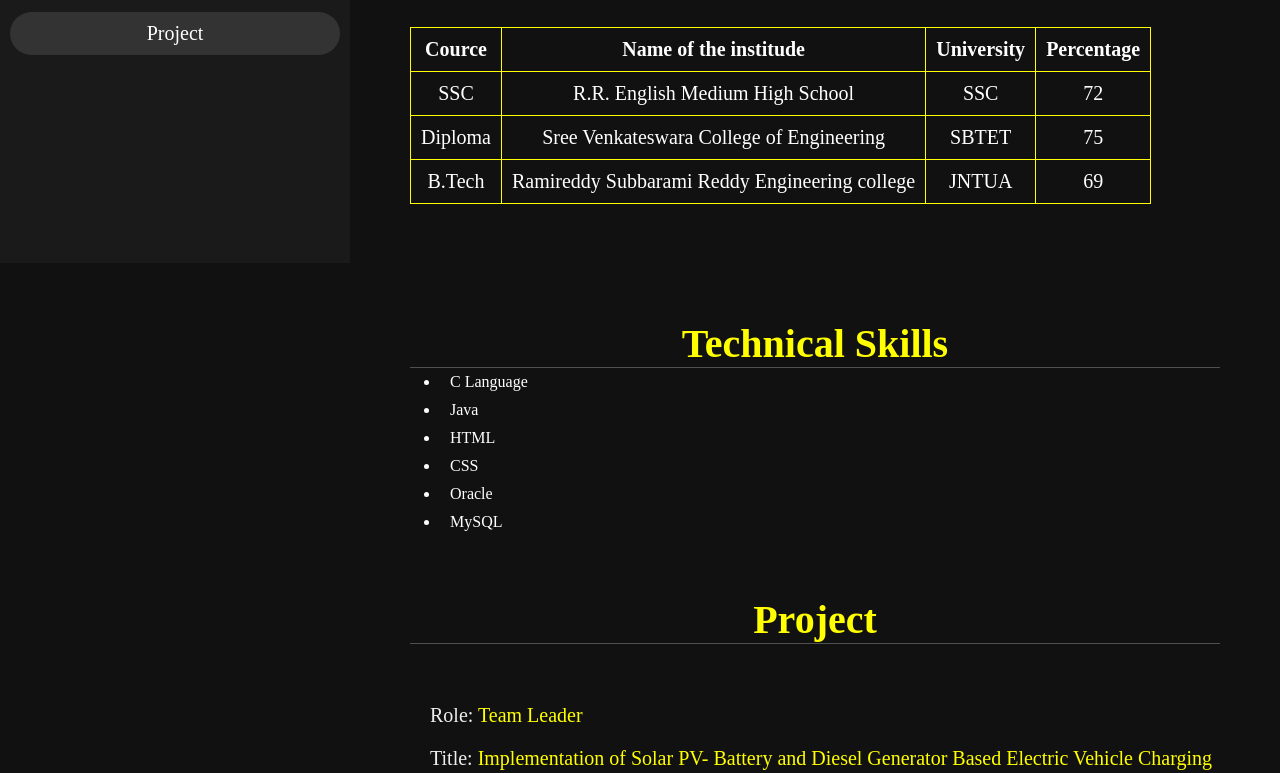
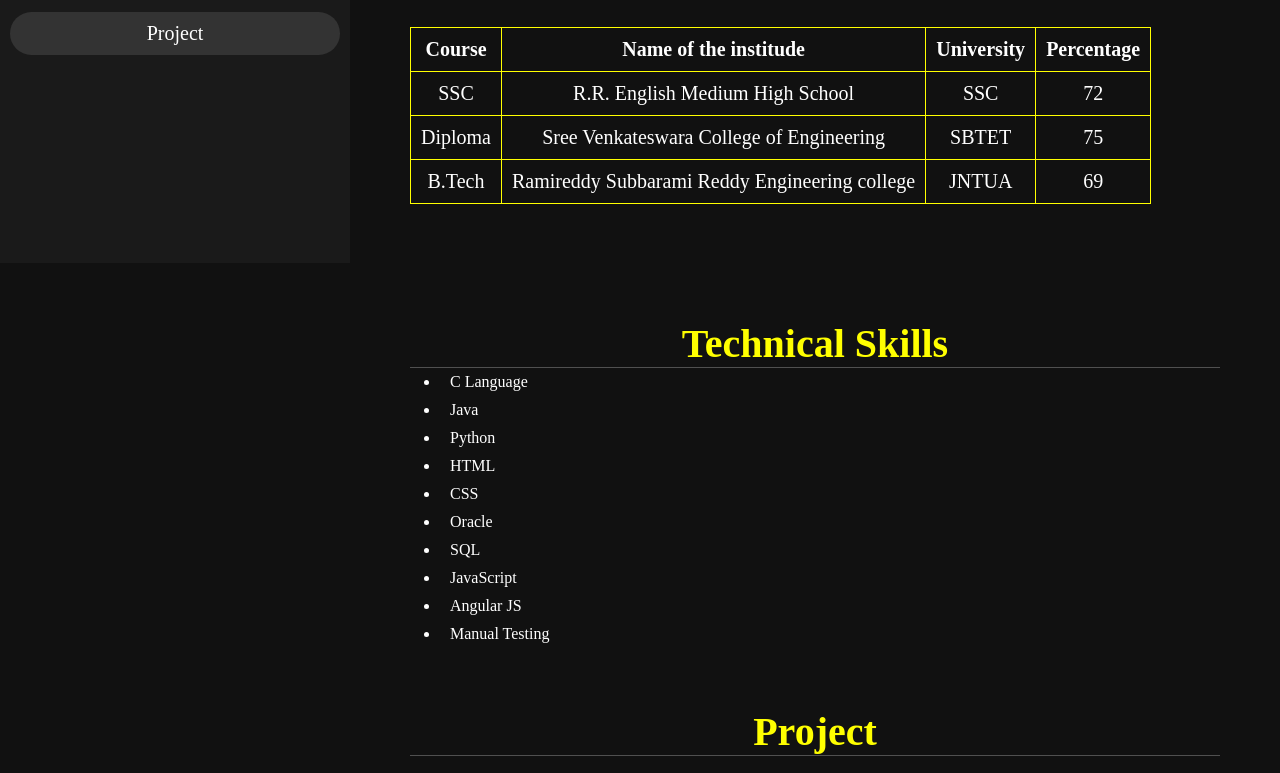
Before and after one commit to 18VISHNU/vishnu.github.io, a plain HTML site: page index.html in a window 1280 px wide. Shown: the part 537-1310 px from the top of the page. Drawn offline with Linux system fonts and the light colour scheme.

Commit message:
Update index.html

```diff
--- a/index.html
+++ b/index.html
@@ -39,7 +39,7 @@
     <h1 class="title"><span>Education</span></h1><br><br><br>
     <table>
         <tr>
-            <th>Cource</th>
+            <th>Course</th>
             <th>Name of the institude</th>
             <th>University</th>
             <th>Percentage</th>
@@ -71,10 +71,14 @@
     <ul id="lis">
         <li>C Language</li>
         <li>Java</li>
+        <li>Python</li>
         <li>HTML</li>
         <li>CSS</li>
         <li>Oracle</li>
-        <li>MySQL</li>
+        <li>SQL</li>
+        <li>JavaScript</li>
+        <li>Angular JS</li>
+        <li>Manual Testing</li>
     </ul>
 </div>
 </section>
```
